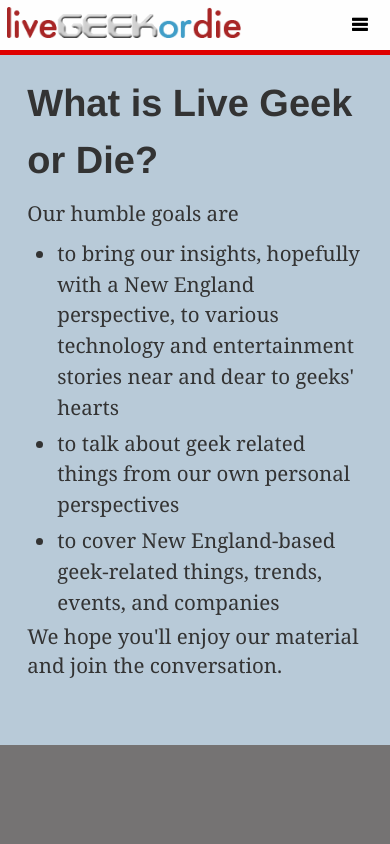
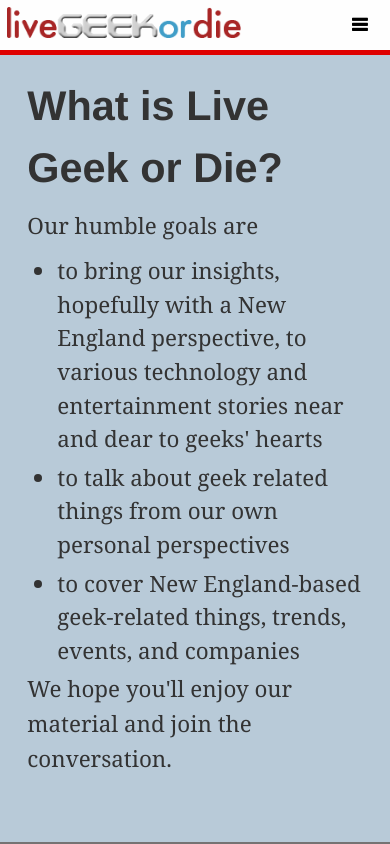
Before and after one commit to jaredhaight/lgod, a Django app: template main/templates/about.html in a window 390 px wide. Run offline with Django 3.2, Linux system fonts and the light colour scheme; the template is opened without the code that fills it, so the values that code supplies are empty; style sheets or scripts are compiled from the project's sources; some libraries are stand-ins or nearby versions.

Commit message:
Made fonts a bit larger and adjusted spacing.

```diff
--- a/main/static/css/styles.less
+++ b/main/static/css/styles.less
@@ -31,7 +31,7 @@
 .readableText (@size: 1em, @color: @offBlack) {
   font-family: Georgia, serif;
   font-size: @size;
-  line-height: (@size * 1.28);
+  line-height: (@size * 1.3);
   color: @color;
   text-rendering: optimizelegibility;
 }
@@ -826,7 +826,7 @@
 }
 
 #articleBody  {
-  .readableText(1.13em);
+  .readableText(1.16em);
   padding-left: 7%;
   padding-right: 7%;
   padding-top: 10px;
@@ -1812,7 +1812,7 @@
   }
 
   .articleWrap .row-fluid #articleBody {
-    .readableText(1.08em);
+    .readableText(1.15em);
     padding-left: 0;
     padding-right: 0;
   }
@@ -2174,7 +2174,7 @@
   }
 
   #articleBody {
-    .readableText(1.1em);
+    .readableText(1.2em);
     width: 100%;
     margin-left: 0;
   }
```
